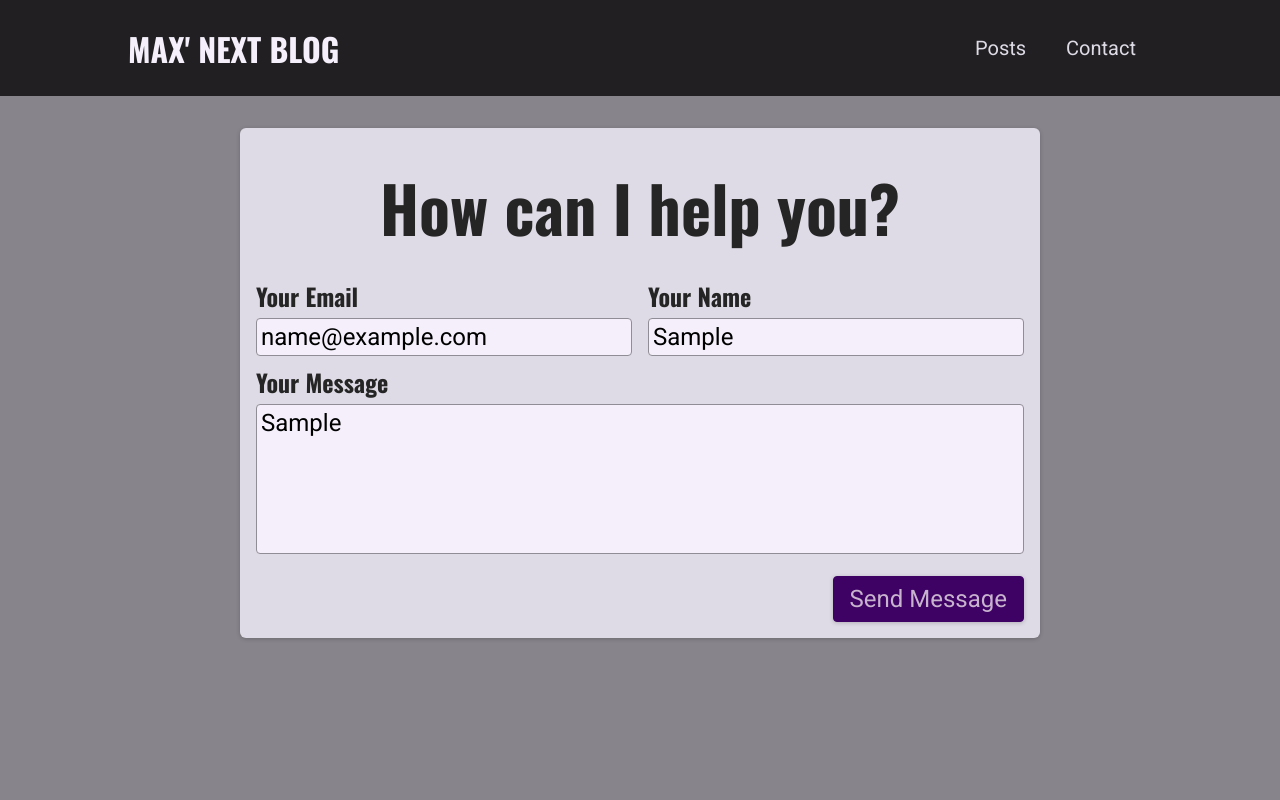
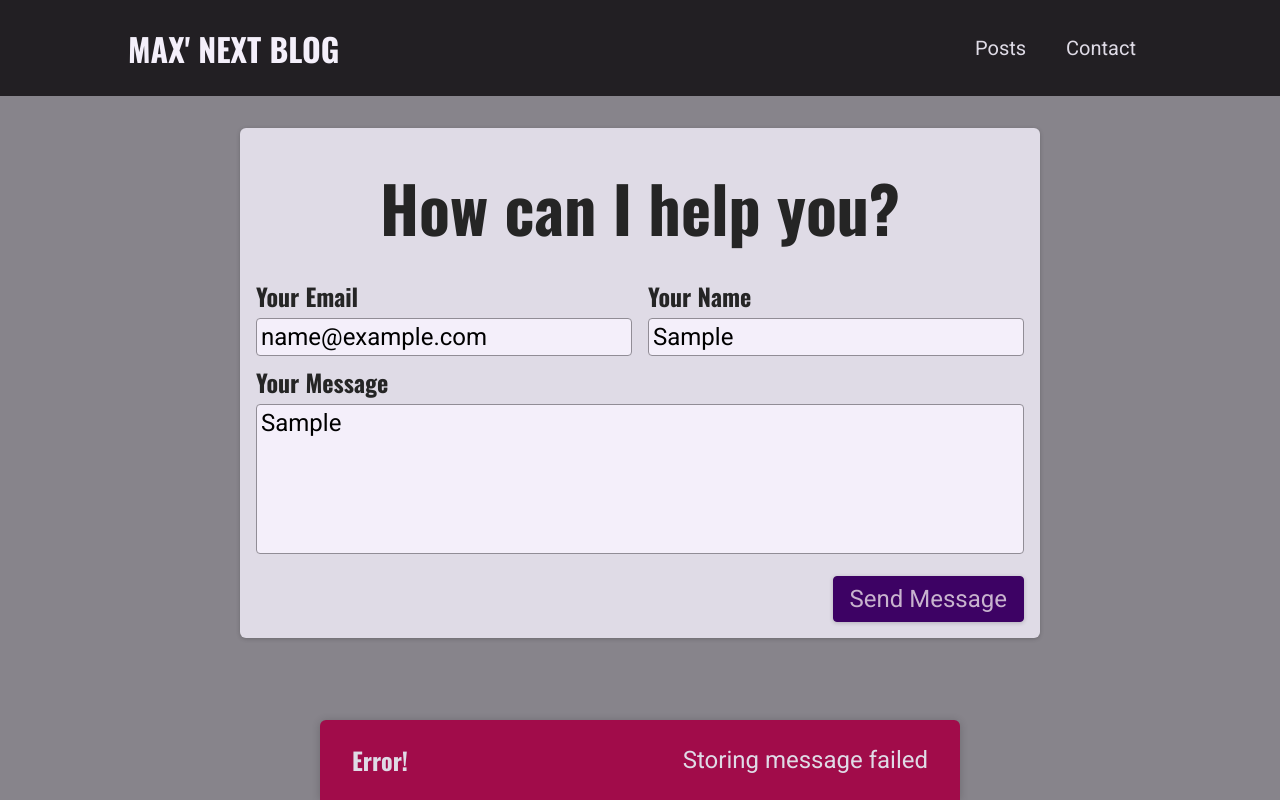
Before and after one commit to yb9255/test-vercel-deployment, a Next.js app: page /contact in a window 1280 px wide. Both pictures are taken after typing "name@example.com", "Sample", "Sample" into the empty fields and a click on the button "Send Message". Built offline with nearby package versions, Linux system fonts and the light colour scheme; no server answers; the database is empty.

Commit message:
add Notification on ContactForm

```diff
--- a/src/components/ContactPage/ContactForm.tsx
+++ b/src/components/ContactPage/ContactForm.tsx
@@ -1,17 +1,28 @@
 import classes from '@/styles/contact-form.module.css';
-import { FormEvent, useRef } from 'react';
+import { FormEvent, useEffect, useRef, useState } from 'react';
+import Notification from '@/ui/Notification';
+import { CustomError } from '@/types';
 
 function ContactForm() {
   const emailRef = useRef<HTMLInputElement>(null);
   const nameRef = useRef<HTMLInputElement>(null);
   const messageRef = useRef<HTMLTextAreaElement>(null);
+  const [responseStatus, setResponseStatus] = useState<
+    'unset' | 'pending' | 'success' | 'error'
+  >('unset');
+  const [requestErrorMessage, setRequestErrorMessage] = useState<string | null>(
+    null
+  );
 
   const handleSendMessage = async (event: FormEvent<HTMLFormElement>) => {
     event.preventDefault();
 
     if (!emailRef.current || !nameRef.current || !messageRef.current) return;
 
-    const request = await fetch('/api/contact', {
+    setResponseStatus('pending');
+
+    try {
+      const response = await fetch('/api/contact', {
         method: 'POST',
         body: JSON.stringify({
           email: emailRef.current.value,
@@ -22,7 +33,74 @@
           'Content-Type': 'application/json',
         },
       });
+
+      const data = await response.json();
+
+      if (!response.ok) {
+        throw new CustomError(data.message || 'something went wrong!');
+      }
+
+      setResponseStatus('success');
+      emailRef.current.value = '';
+      nameRef.current.value = '';
+      messageRef.current.value = '';
+    } catch (error) {
+      if (error instanceof CustomError) {
+        setRequestErrorMessage(error.message);
+      }
+
+      setResponseStatus('error');
+    }
   };
+
+  useEffect(() => {
+    let timer: ReturnType<typeof setTimeout>;
+
+    if (responseStatus === 'success' || responseStatus === 'error') {
+      timer = setTimeout(() => {
+        setRequestErrorMessage(null);
+        setResponseStatus('unset');
+      }, 3000);
+    }
+
+    return () => {
+      if (timer) {
+        clearTimeout(timer);
+      }
+    };
+  }, [responseStatus]);
+
+  let notificationData:
+    | {
+        status: 'pending' | 'success' | 'error';
+        title: string;
+        message: string;
+      }
+    | undefined;
+
+  if (responseStatus === 'pending') {
+    notificationData = {
+      status: 'pending',
+      title: 'Sending message...',
+      message: 'Your message is on its way!',
+    };
+  }
+
+  if (responseStatus === 'success') {
+    notificationData = {
+      status: 'success',
+      title: 'Success!',
+      message: 'Message sent successfully!',
+    };
+  }
+
+  if (responseStatus === 'error') {
+    notificationData = {
+      status: 'error',
+      title: 'Error!',
+      message: requestErrorMessage ?? 'something went wrong!',
+    };
+  }
 
   return (
     <section className={classes.contact}>
@@ -46,6 +124,9 @@
           <button>Send Message</button>
         </div>
       </form>
+      {responseStatus !== 'unset' && notificationData && (
+        <Notification {...notificationData} />
+      )}
     </section>
   );
 }
--- /dev/null
+++ b/src/styles/notification.module.css
@@ -0,0 +1,43 @@
+.notification {
+  display: flex;
+  justify-content: space-between;
+  align-items: center;
+  color: var(--color-grey-100);
+  background-color: var(--color-grey-800);
+  padding: 0 var(--size-8);
+  box-shadow: 0 1px 8px rgba(0, 0, 0, 0.2);
+  position: fixed;
+  height: 5rem;
+  bottom: 0;
+  width: 100%;
+  left: 0;
+  border-top-right-radius: 0;
+  border-top-left-radius: 0;
+}
+
+.notification h2 {
+  font-size: var(--size-6);
+  margin: 0;
+}
+
+.notification p {
+  margin: 0;
+}
+
+.success {
+  background-color: var(--color-success-500);
+  color: var(--color-grey-800);
+}
+
+.error {
+  background-color: var(--color-error-500);
+}
+
+@media (min-width: 768px) {
+  .notification {
+    width: 40rem;
+    left: calc(50% - 20rem);
+    border-top-right-radius: 6px;
+    border-top-left-radius: 6px;
+  }
+}
--- /dev/null
+++ b/src/types/index.ts
@@ -0,0 +1,8 @@
+class CustomError extends Error {
+  constructor(message: string) {
+    super(message);
+    this.message = message;
+  }
+}
+
+export { CustomError };
--- /dev/null
+++ b/src/ui/Notification.tsx
@@ -0,0 +1,32 @@
+import ReactDOM from 'react-dom';
+
+import classes from '@/styles/notification.module.css';
+
+type Props = {
+  title: string;
+  message: string;
+  status: 'pending' | 'success' | 'error';
+};
+
+function Notification({ title, message, status }: Props) {
+  let statusClasses = '';
+
+  if (status === 'success') {
+    statusClasses = classes.success;
+  }
+
+  if (status === 'error') {
+    statusClasses = classes.error;
+  }
+
+  const cssClasses = `${classes.notification} ${statusClasses}`;
+
+  return (
+    <div className={cssClasses}>
+      <h2>{title}</h2>
+      <p>{message}</p>
+    </div>
+  );
+}
+
+export default Notification;
```
Lines whose indentation alone changed are shown as unchanged.
